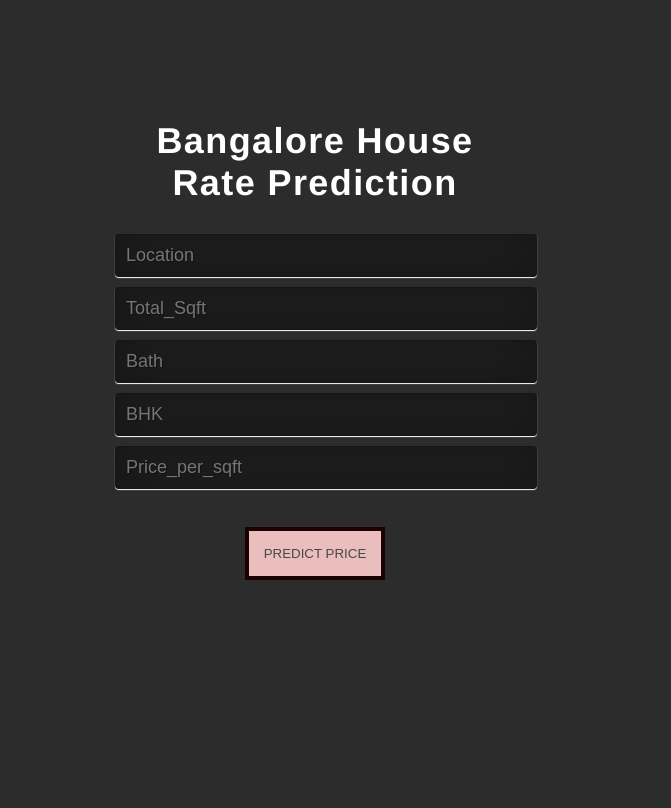
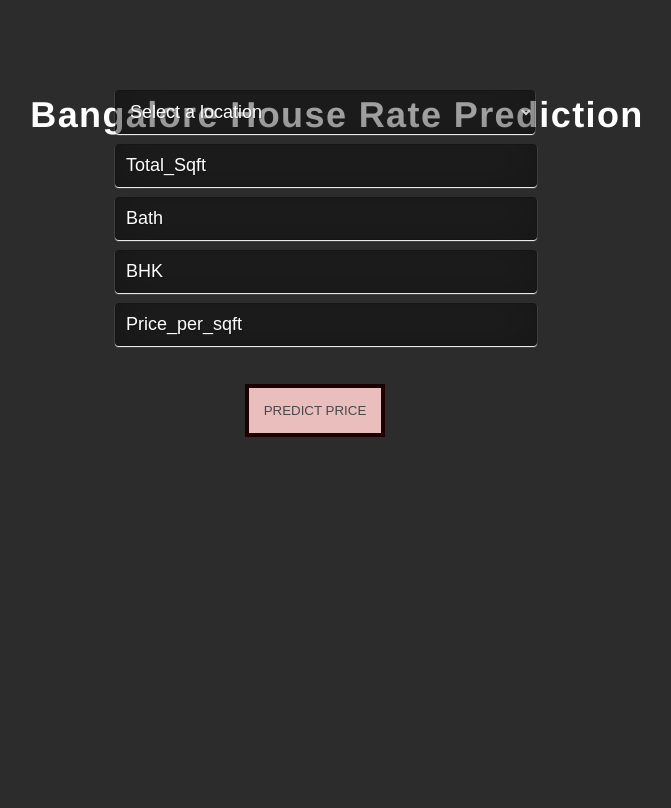
Before and after one commit to ghoshruby/Bangalore-house-rate-prediction, a Flask app: page / in a window 1280 px wide. Shown: the whole page, without its empty margins (311-982 px from the left). Run offline with Flask 2, Linux system fonts and the light colour scheme; parts of the project's set-up code (start-up, migrations or seed data) failed here and were passed over.

Commit message:
Update index.html

```diff
--- a/templates/index.html
+++ b/templates/index.html
@@ -42,6 +42,21 @@
 	box-shadow: inset 0 -5px 45px rgba(0,0,0,0.3), 0 1px 1px #fff;
 
 }
+select {
+	width: 105%;
+	margin-bottom: 10px;
+	background: rgba(0,0,0,0.3);
+	border: none;
+	outline: none;
+	padding: 10px;
+	font-size: 13px;
+	color: #fff;
+	font-size: 18px;
+	text-shadow: 1px 1px 1px rgba(0,0,0,0.3);
+	border: 1px solid rgba(0,0,0,0.3);
+	border-radius: 4px;
+	box-shadow: inset 0 -5px 45px rgba(0,0,0,0.3), 0 1px 1px #fff;
+}
 	.button {
 		color: #494949 !important;
     text-transform: uppercase;
@@ -53,18 +68,32 @@
     transition: all 0.4s ease 0s;
     }
 
+::placeholder {
+	color:#fff;
+}
+
 </style>
 </head>
 
 <body>
+	<br><br>
+	<h2>Bangalore House Rate Prediction</h2>
+ <div class="login">
 
- <div class="login">
-	<h2>Bangalore House Rate Prediction</h2>
 
      <!-- Main Input For Receiving Query to our ML -->
      <form action="{{url_for('predict')}}"method="POST">
 
-      <input type="text" name="Location"  placeholder="Location" required="required" />
+    <select name="Location" required>
+			<option>Select a location</option>
+			<option value="Electronic City Phase II">Electronic City Phase II</option>
+			<option value="Chikka Tirupathi">Chikka Tirupathi</option>
+			<option value="Uttarahalli">Uttarahalli</option>
+			<option value="12th cross srinivas nagar banshankari 3rd stage">12th cross srinivas nagar banshankari 3rd stage</option>
+			<option value="Havanur extension">Havanur extension</option>
+			<option value="Abshot Layout">Abshot Layout</option>
+    	</select>
+
       <input type="number" name="Total_Sqft" placeholder="Total_Sqft" step="any" required="required" />
       <input type="number" name="Bath" placeholder="Bath" step="any" required="required" />
       <input type="number" name="BHK" placeholder="BHK" step="any" required="required" />
```
